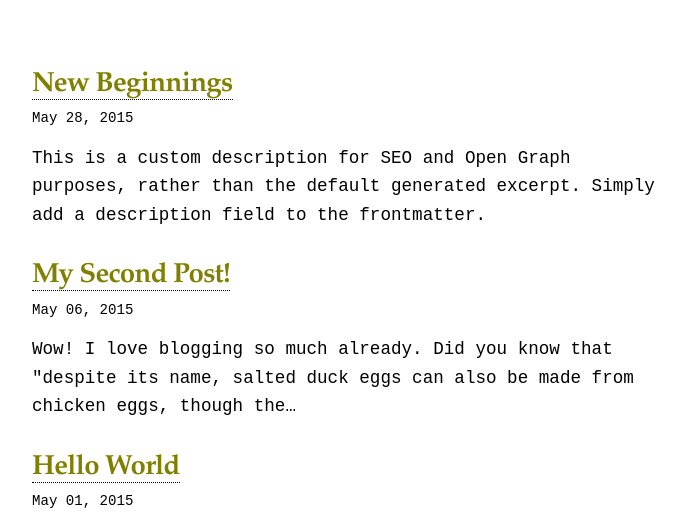
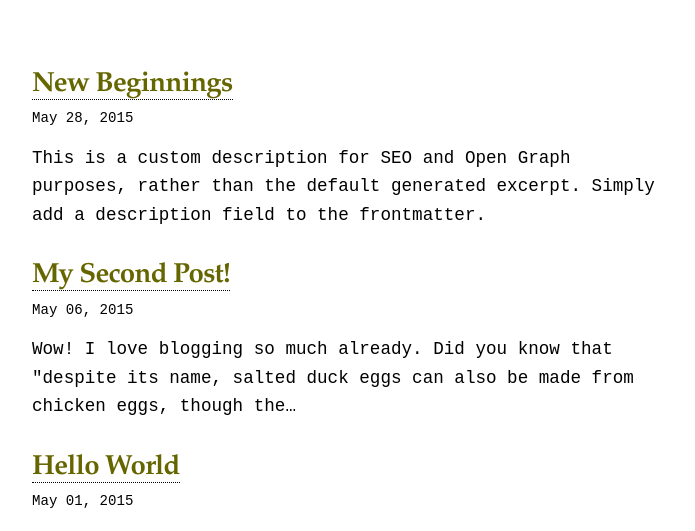
Before and after one commit to harsimus/harsimus, a Gatsby site: page / in a window 1280 px wide. Shown: the part 272-803 px from the top of the page, without its empty margins (292-987 px from the left). Built offline with nearby package versions, Linux system fonts and the light colour scheme; Gatsby itself is replaced by a stand-in of ours.

Commit message:
adding the true olive green!

```diff
--- a/src/style.css
+++ b/src/style.css
@@ -54,7 +54,7 @@
   --fontSize-5: 2.074rem;
   --fontSize-6: 2.488rem;
   --fontSize-7: 2.986rem;
-  --color-primary: olive;
+  --color-primary: #666600;
   --color-text: #000000;
   --color-text-light: #4f5969;
   --color-heading: #1a202c;
```
